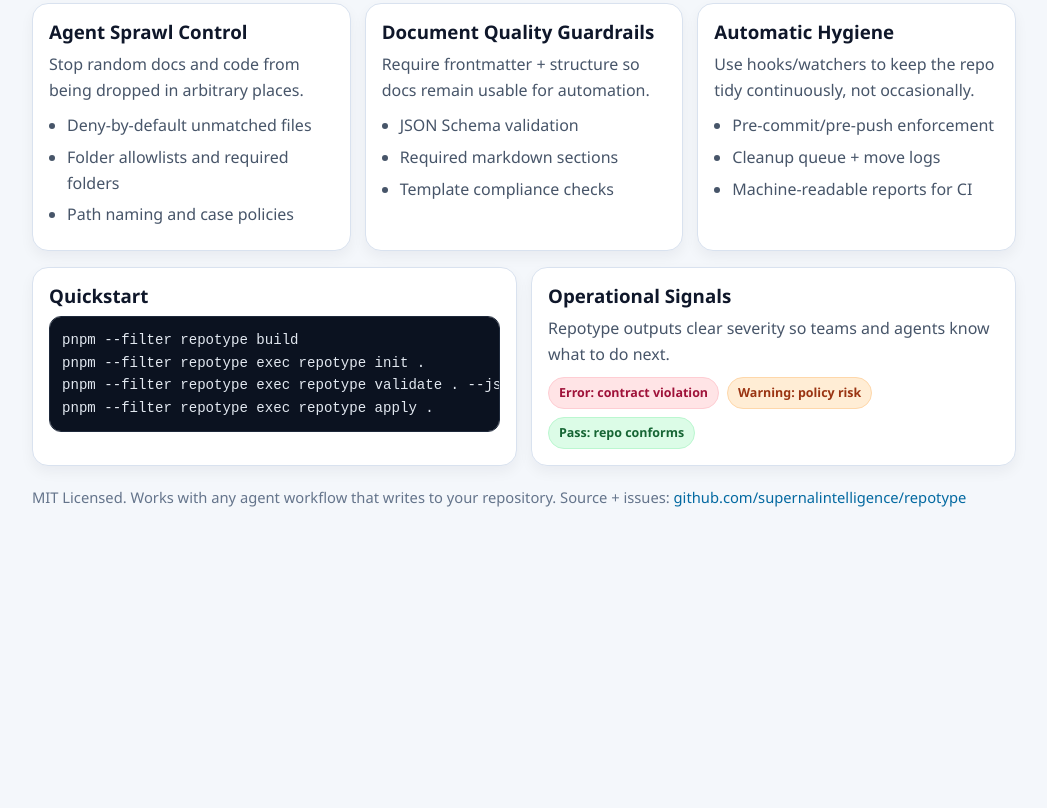
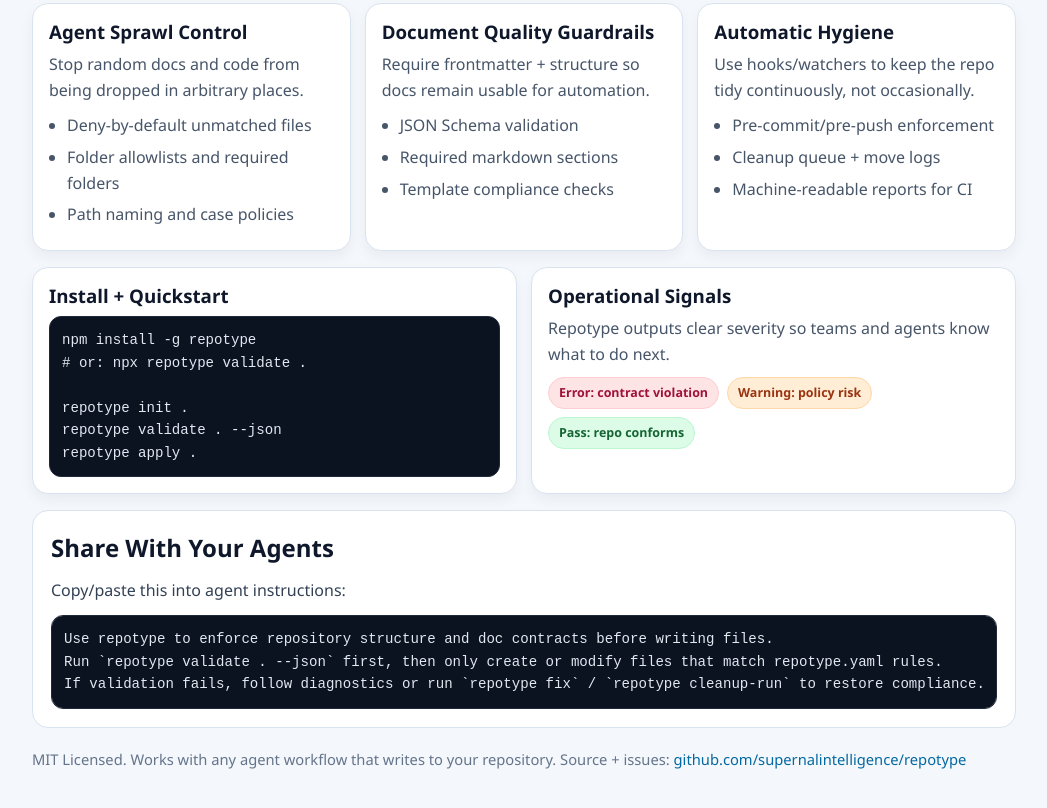
Before and after one commit to supernalintelligence/repotype, a website: page site/index.html in a window 1280 px wide. Shown: the part 805-1613 px from the top of the page, without its empty margins (116-1163 px from the left). Before the commit the page ends 1401 px from the top, so only its background shows below. Drawn offline with Linux system fonts and the light colour scheme.

Commit message:
docs: clarify npm install and add share-with-agents blurb

```diff
--- a/site/index.html
+++ b/site/index.html
@@ -197,11 +197,13 @@
 
     <section class="grid grid-2" aria-label="How to run">
       <article class="card">
-        <h3>Quickstart</h3>
-<pre><code>pnpm --filter repotype build
-pnpm --filter repotype exec repotype init .
-pnpm --filter repotype exec repotype validate . --json
-pnpm --filter repotype exec repotype apply .</code></pre>
+        <h3>Install + Quickstart</h3>
+<pre><code>npm install -g repotype
+# or: npx repotype validate .
+
+repotype init .
+repotype validate . --json
+repotype apply .</code></pre>
       </article>
       <article class="card">
         <h3>Operational Signals</h3>
@@ -214,6 +216,14 @@
       </article>
     </section>
 
+    <article class="blog" aria-label="Share blurb">
+      <h2>Share With Your Agents</h2>
+      <p>Copy/paste this into agent instructions:</p>
+<pre><code>Use repotype to enforce repository structure and doc contracts before writing files.
+Run `repotype validate . --json` first, then only create or modify files that match repotype.yaml rules.
+If validation fails, follow diagnostics or run `repotype fix` / `repotype cleanup-run` to restore compliance.</code></pre>
+    </article>
+
     <p class="footer">
       MIT Licensed. Works with any agent workflow that writes to your repository.
       Source + issues: <a href="https://github.com/supernalintelligence/repotype">github.com/supernalintelligence/repotype</a>
```
Also changed, not shown: README.md.
